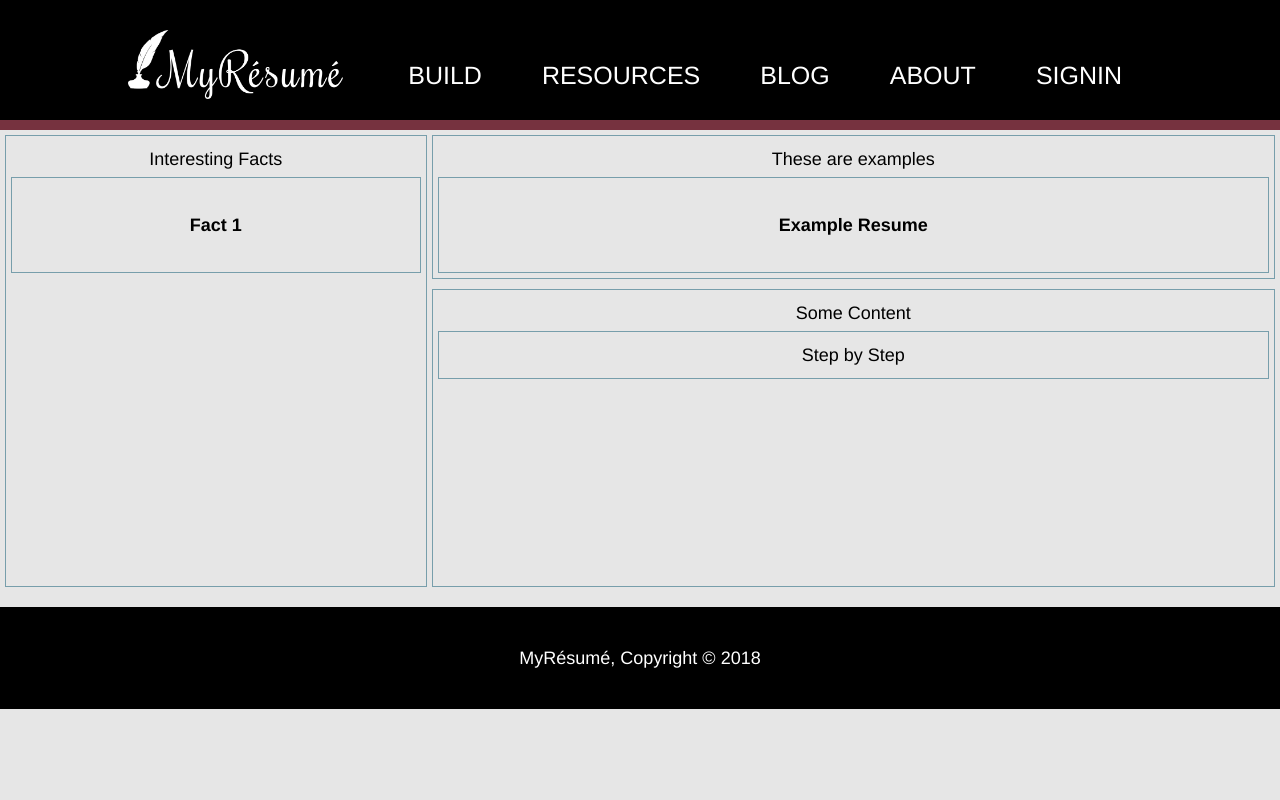
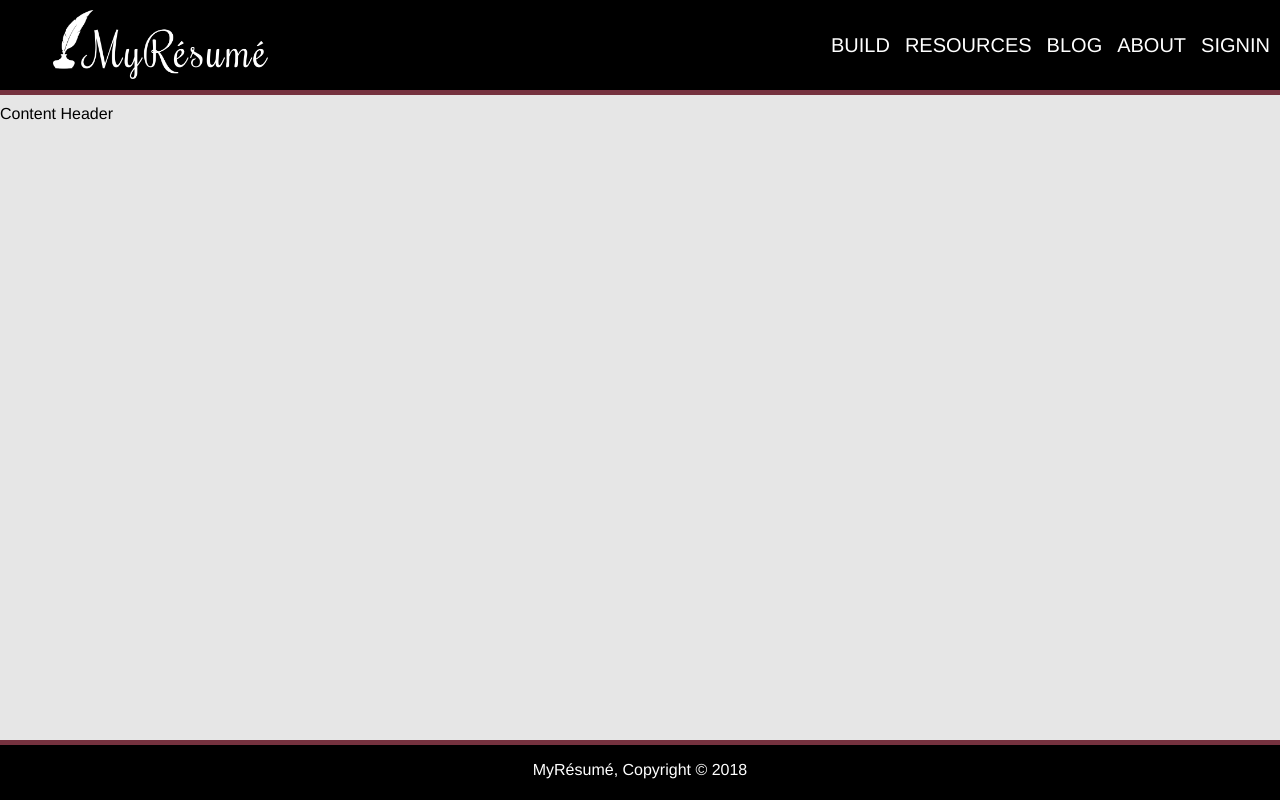
Before and after one commit to j-adamski/COMP424, a plain HTML site: page blog.html in a window 1280 px wide. Drawn offline with Linux system fonts and the light colour scheme.

Commit message:
changed everything to grid layout
including build page, might be a little broken

```diff
--- a/blog.html
+++ b/blog.html
@@ -3,49 +3,35 @@
 <html lang="en" dir="ltr">
   <head>
     <meta charset="utf-8">
-    <meta name="viewport" content="width=device-width"initial-scale=1.0">
-
-    <!-- SEO -->
-    <meta name = "description" content="Enter description here">
-    <meta name = "keywords" content="Enter keywords here">
-
+    <meta name="viewport" content="width=device-width"initial-scale="1.0">
     <title>MyRésumé</title>
     <link rel="stylesheet" href="./css/style.css">
+    <link rel="stylesheet" href="./css/grid.css">
   </head>
   <body>
-    <header>
-      <div class="container">
-         <div id="branding">
-           <a href="index.html"><img src="./img/logo_white.png" style="max-width:215px;"></a>
-         </div>
-         <nav>
+    <div class="wrapper">
+      <section class="page-header">
+        <header class="resume-logo">
+          <a href="index.html"><img src="./img/logo_white.png" style="max-width:215px;"></a>
+        </header>
+        <nav class="main-nav">
           <ul>
+            <li><a href="build.html">Build</a></li>
+            <li><a href="resources.html">Resources</a></li>
+            <li><a href="blog.html">Blog</a></li>
+            <li><a href="about.html">About</a></li>
             <li><a href="signin.html">signin</a></li>
-            <li><a href="about.html">About</a></li>
-            <li><a href="blog.html">Blog</a></li>
-            <li><a href="resources.html">Resources</a></li>
-            <li><a href="build.html">Build</a></li>
           </ul>
-         </nav>
-      </div>
-    </header>
-    <div class="wrapper">
-      <section class="blogFact">Interesting Facts
-        <article class="fact1">
-          <h4>Fact 1</h4>
-        </article>
+        </nav>
       </section>
-      <section class="exam">These are examples
-        <article class="example1">
-          <h4>Example Resume</h4>
-        </article>
-      </section>
-      <section class="content">Some Content
-        <div class="content1">Step by Step</div>
-      </section>
+    <main class"content">
+      <header class="content-header">
+        Content Header
+      </header>
+    </main>
+    <footer>
+      <p>MyRésumé, Copyright &copy; 2018</p>
+    </footer>
     </div>
-  <footer>
-    <p>MyRésumé, Copyright &copy; 2018</p>
-  </footer>
-  </body>
+</body>
 </html>
--- /dev/null
+++ b/css/grid.css
@@ -0,0 +1,34 @@
+
+.wrapper {
+  min-height:100vh;
+  display: grid;
+  grid-gap:10px;
+  grid-template-columns: 1fr;
+  grid-template-rows: 95px auto 60px;
+  grid-template-areas:
+    'page-header'
+    'content'
+    'footer';
+}
+
+.page-header{
+  grid-area:page-header;
+  display: grid;
+  grid-template-columns: 1fr 1fr 1fr 1fr;
+}
+
+.resume-logo{
+  grid-column: 1 / 2;
+}
+
+.main-nav {
+  grid-column: 3 / 5;
+}
+
+.index-main{
+  grid-area:content;
+}
+
+.footer{
+  grid-area:footer;
+}
--- a/css/style.css
+++ b/css/style.css
@@ -1,149 +1,94 @@
+
 body{
   font-family: Helvetica, Monospace;
-  font-size: 18px;
-  line-height: 2;
-  padding:0;
   margin:0;
   background-color: #e6e6e6;
+
 }
 
-.container{
-  width:80%;
-  margin:auto; <!-- move to middle>
-  overflow:hidden;
+/* Header */
+section.page-header{
+  background:#000000;
+  color:#FFFFFF;
+  text-align:center;
+  width:100%;
+  border-bottom:#76323F 5px solid;
 }
 
-
-/* Header */
-header{
-  background:#000000; ##565656
-  color:#FFFFFF;
-  padding-top:30px;
-  padding-bottom:20px;
-  min-height:70px;
-  border-bottom:#76323F 10px solid;
+header.resume-logo{
+  margin-top:10px;
+  margin-bottom:5px;
 }
 
-header a{
-  color:#ffffff;
-  text-decoration:none; /* remove underline under nav links*/
-  text-transform:uppercase;
-  font-size:25px;
+nav.main-nav{
+  postion:relative;
+  text-align:left;
+  background:none;
+  display: flex;
+  justify-content: flex-end;
+  align-items: center;
 }
 
-header ul{
+nav ul{
   margin:0;
-  padding:0;
+  padding:10px;
+  list-style: none;
+  display:flex;
 }
 
-header li{
-  float:right;
-  display:inline;
-  padding:20px 30px 0px 30px; /* top, right, bottom, left*/
+nav li{
+  margin-bottom: 10px;
+  margin-left: 15px;
+  margin-bottom: 0;
 }
 
-header #branding{
-  float:left;
+nav a{
+  color:#ffffff;
+  text-decoration:none;
+  text-transform:uppercase;
+  font-size:20px;
+  position:relative;
 }
 
-header nav{
-  float:right;
+nav a:hover{
+  color:#C09F80;
+}
+/* End Header*/
+
+/* Index Page */
+main.index-main{
+  background-image: url(../img/banner.png);
+  background-size: cover;
 }
 
-
-header a:hover{
-  color:#C09F80;
-  font-weight:bold;
-}
-
-/* Main Banner Image */
-#homeBanner{
-  min-height:800px;
-  text-align:center;
-  color:#FFFFFF;
-}
-
-/* Steps below Banner */
-.img-container{
+section.steps{
+  display: flex;
+  flex-direction: row;
+  justify-content: center;
+  align-items: center;
+  min-height: 80vh;
   text-align: center;
 }
 
-.img-container .step{
+div.step{
   display: inline-block;
   padding:15px;
   padding-top: 30px;
   padding-bottom:50px;
+  font-size: 25px;
+  line-height: 2;
+
 }
+/* End Index Page*/
 
-.signin{
-  text-align: center;
-}
-
-.wrapper {
-  display: grid;
-  grid-template-columns: 1fr 2fr;
-  grid-template-rows: 1fr 1fr 1fr;
-  column-gap: 5px;
-  row-gap: 10px;
-  grid-template-areas:
-    "overfact exam"
-    "overfact content"
-    "overfact content";
-    padding: 5px;
-}
-
-.blogFact{
-  grid-area: overfact;
-  border: 1px solid #779eab;
-  padding: 5px;
-  text-align: center;
-}
-
-.fact1 {
-  grid-area: fact1;
-  border: 1px solid #779eab;
-  padding: 5px;
-}
-
-.exam {
-  grid-area: exam;
-  border: 1px solid #779eab;
-  padding: 5px;
-  text-align: center;
-}
-
-.example1 {
-  grid-area: ex1;
-  border: 1px solid #779eab;
-  padding: 5px;
-}
+/* Blog Page*/
 
 
-.content {
-  grid-area: content;
-  border: 1px solid #779eab;
-  padding: 5px;
-  text-align: center;
-}
 
-.content1 {
-  border: 1px solid #779eab;
-  padding: 5px;
-}
-
-
-.background{
-  background-image: url("./img/banner.png");
-  min-height: 800px;
-  background-position: center;
-  background-repeat: no-repeat;
-  background-size: cover;
-  position: relative;
-}
+/* End Blog Page*/
 
 footer{
-  padding:15px;
-  margin-top:15px;
+  border-top:#76323f 5px solid;
   color:#FFFFFF;
   background-color:#000000;
   text-align:center;
```
Also changed, not shown: about.html (+17 -34 lines), build.html (+17 -18 lines), index.html (+46 -51 lines), resources.html (+37 -0 lines), img/icon-download.png (added), img/icon-edit.png (added), img/icon-select.png (added), img/icon-type.png (added).
